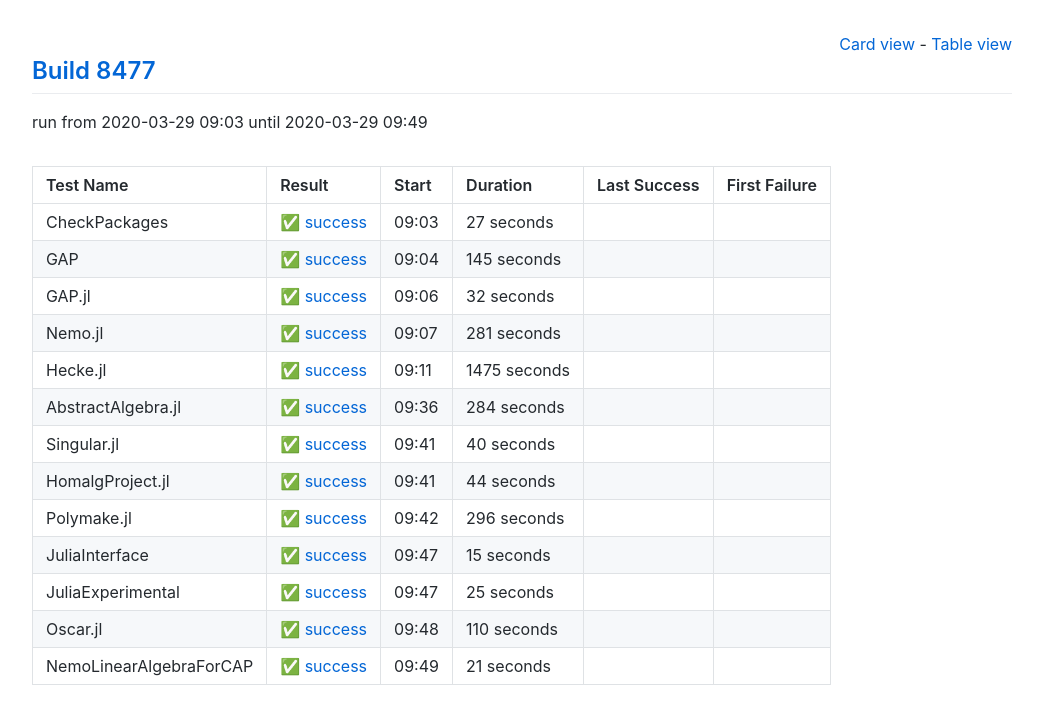
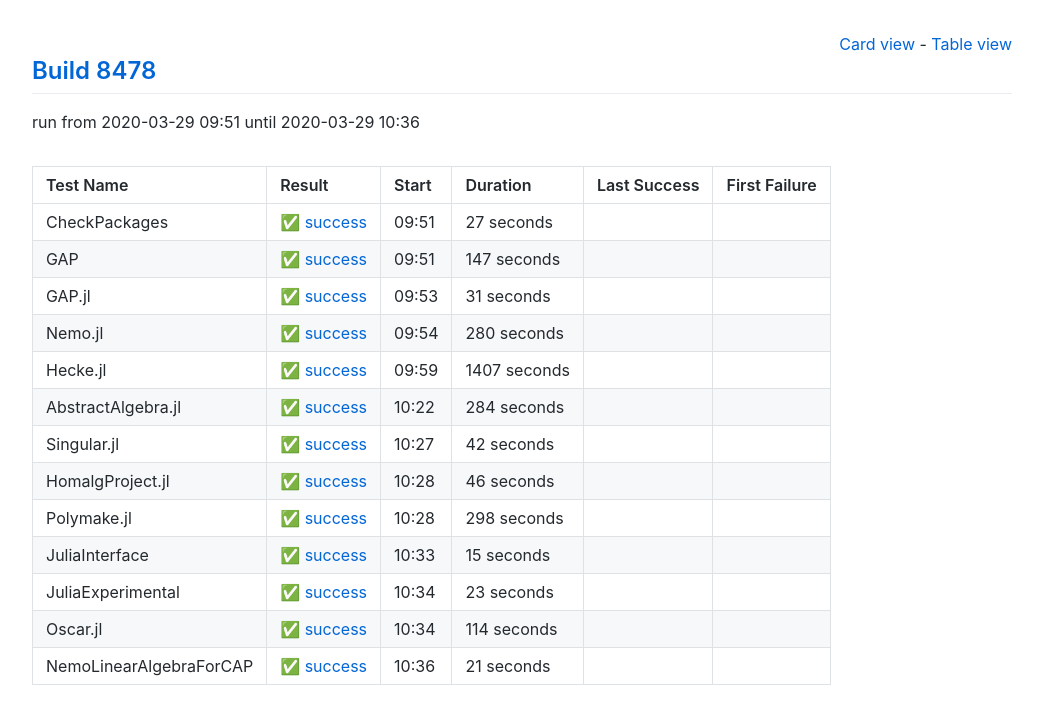
Before and after one commit to oscar-system/oscar-ci-status, a Jekyll site: the page built from table.html, in a window 1280 px wide. Shown: the top 724 px of the page, without its empty margins (118-1161 px from the left). Built offline with Jekyll 4.4.1, drawn with Linux system fonts in a browser that asks for light colours.

Commit message:
Build 8478

```diff
--- a/_data/ci.yml
+++ b/_data/ci.yml
@@ -1,5 +1,5 @@
-build: 8477
-build_url: https://oscarci.mathematik.uni-kl.de/job/oscar/8477/
+build: 8478
+build_url: https://oscarci.mathematik.uni-kl.de/job/oscar/8478/
 job: oscar
 tests:
 - duration: 27
@@ -8,53 +8,53 @@ tests:
   first_failure_url: null
   last_success: false
   last_success_url: null
-  log: https://oscarci.mathematik.uni-kl.de/job/oscar/8477/artifact/logs/build-8477/CheckPackages.log
+  log: https://oscarci.mathematik.uni-kl.de/job/oscar/8478/artifact/logs/build-8478/CheckPackages.log
   name: CheckPackages
-  start: 2020-03-29 09:03
+  start: 2020-03-29 09:51
   status: success
   success: true
-- duration: 145
+- duration: 147
   exitcode: 0
   first_failure: false
   first_failure_url: null
   last_success: false
   last_success_url: null
-  log: https://oscarci.mathematik.uni-kl.de/job/oscar/8477/artifact/logs/build-8477/GAP.log
+  log: https://oscarci.mathematik.uni-kl.de/job/oscar/8478/artifact/logs/build-8478/GAP.log
   name: GAP
-  start: 2020-03-29 09:04
+  start: 2020-03-29 09:51
   status: success
   success: true
-- duration: 32
+- duration: 31
   exitcode: 0
   first_failure: false
   first_failure_url: null
   last_success: false
   last_success_url: null
-  log: https://oscarci.mathematik.uni-kl.de/job/oscar/8477/artifact/logs/build-8477/GAP.jl.log
+  log: https://oscarci.mathematik.uni-kl.de/job/oscar/8478/artifact/logs/build-8478/GAP.jl.log
   name: GAP.jl
-  start: 2020-03-29 09:06
+  start: 2020-03-29 09:53
   status: success
   success: true
-- duration: 281
+- duration: 280
   exitcode: 0
   first_failure: false
   first_failure_url: null
   last_success: false
   last_success_url: null
-  log: https://oscarci.mathematik.uni-kl.de/job/oscar/8477/artifact/logs/build-8477/Nemo.jl.log
+  log: https://oscarci.mathematik.uni-kl.de/job/oscar/8478/artifact/logs/build-8478/Nemo.jl.log
   name: Nemo.jl
-  start: 2020-03-29 09:07
+  start: 2020-03-29 09:54
   status: success
   success: true
-- duration: 1475
+- duration: 1407
   exitcode: 0
   first_failure: false
   first_failure_url: null
   last_success: false
   last_success_url: null
-  log: https://oscarci.mathematik.uni-kl.de/job/oscar/8477/artifact/logs/build-8477/Hecke.jl.log
+  log: https://oscarci.mathematik.uni-kl.de/job/oscar/8478/artifact/logs/build-8478/Hecke.jl.log
   name: Hecke.jl
-  start: 2020-03-29 09:11
+  start: 2020-03-29 09:59
   status: success
   success: true
 - duration: 284
@@ -63,42 +63,42 @@ tests:
   first_failure_url: null
   last_success: false
   last_success_url: null
-  log: https://oscarci.mathematik.uni-kl.de/job/oscar/8477/artifact/logs/build-8477/AbstractAlgebra.jl.log
+  log: https://oscarci.mathematik.uni-kl.de/job/oscar/8478/artifact/logs/build-8478/AbstractAlgebra.jl.log
   name: AbstractAlgebra.jl
-  start: 2020-03-29 09:36
+  start: 2020-03-29 10:22
   status: success
   success: true
-- duration: 40
+- duration: 42
   exitcode: 0
   first_failure: false
   first_failure_url: null
   last_success: false
   last_success_url: null
-  log: https://oscarci.mathematik.uni-kl.de/job/oscar/8477/artifact/logs/build-8477/Singular.jl.log
+  log: https://oscarci.mathematik.uni-kl.de/job/oscar/8478/artifact/logs/build-8478/Singular.jl.log
   name: Singular.jl
-  start: 2020-03-29 09:41
+  start: 2020-03-29 10:27
   status: success
   success: true
-- duration: 44
+- duration: 46
   exitcode: 0
   first_failure: false
   first_failure_url: null
   last_success: false
   last_success_url: null
-  log: https://oscarci.mathematik.uni-kl.de/job/oscar/8477/artifact/logs/build-8477/HomalgProject.jl.log
+  log: https://oscarci.mathematik.uni-kl.de/job/oscar/8478/artifact/logs/build-8478/HomalgProject.jl.log
   name: HomalgProject.jl
-  start: 2020-03-29 09:41
+  start: 2020-03-29 10:28
   status: success
   success: true
-- duration: 296
+- duration: 298
   exitcode: 0
   first_failure: false
   first_failure_url: null
   last_success: false
   last_success_url: null
-  log: https://oscarci.mathematik.uni-kl.de/job/oscar/8477/artifact/logs/build-8477/Polymake.jl.log
+  log: https://oscarci.mathematik.uni-kl.de/job/oscar/8478/artifact/logs/build-8478/Polymake.jl.log
   name: Polymake.jl
-  start: 2020-03-29 09:42
+  start: 2020-03-29 10:28
   status: success
   success: true
 - duration: 15
@@ -107,31 +107,31 @@ tests:
   first_failure_url: null
   last_success: false
   last_success_url: null
-  log: https://oscarci.mathematik.uni-kl.de/job/oscar/8477/artifact/logs/build-8477/JuliaInterface.log
+  log: https://oscarci.mathematik.uni-kl.de/job/oscar/8478/artifact/logs/build-8478/JuliaInterface.log
   name: JuliaInterface
-  start: 2020-03-29 09:47
+  start: 2020-03-29 10:33
   status: success
   success: true
-- duration: 25
+- duration: 23
   exitcode: 0
   first_failure: false
   first_failure_url: null
   last_success: false
   last_success_url: null
-  log: https://oscarci.mathematik.uni-kl.de/job/oscar/8477/artifact/logs/build-8477/JuliaExperimental.log
+  log: https://oscarci.mathematik.uni-kl.de/job/oscar/8478/artifact/logs/build-8478/JuliaExperimental.log
   name: JuliaExperimental
-  start: 2020-03-29 09:47
+  start: 2020-03-29 10:34
   status: success
   success: true
-- duration: 110
+- duration: 114
   exitcode: 0
   first_failure: false
   first_failure_url: null
   last_success: false
   last_success_url: null
-  log: https://oscarci.mathematik.uni-kl.de/job/oscar/8477/artifact/logs/build-8477/Oscar.jl.log
+  log: https://oscarci.mathematik.uni-kl.de/job/oscar/8478/artifact/logs/build-8478/Oscar.jl.log
   name: Oscar.jl
-  start: 2020-03-29 09:48
+  start: 2020-03-29 10:34
   status: success
   success: true
 - duration: 21
@@ -140,8 +140,8 @@ tests:
   first_failure_url: null
   last_success: false
   last_success_url: null
-  log: https://oscarci.mathematik.uni-kl.de/job/oscar/8477/artifact/logs/build-8477/NemoLinearAlgebraForCAP.log
+  log: https://oscarci.mathematik.uni-kl.de/job/oscar/8478/artifact/logs/build-8478/NemoLinearAlgebraForCAP.log
   name: NemoLinearAlgebraForCAP
-  start: 2020-03-29 09:49
+  start: 2020-03-29 10:36
   status: success
   success: true
```
Also changed, not shown: README.md.
